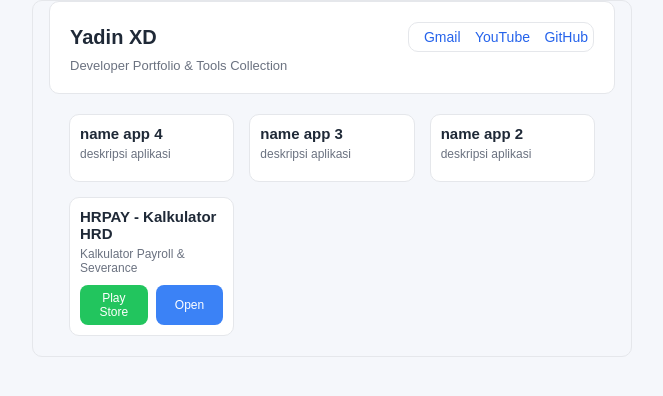
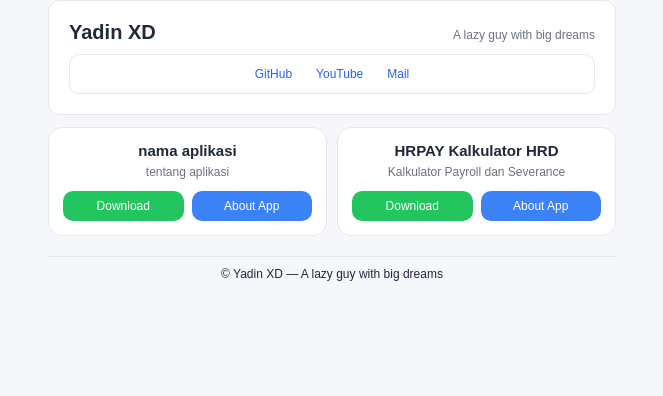
Before and after one commit to bangyete17/bangyete17.github.io, a plain HTML site: page index.html in a window 1280 px wide. Shown: the whole page, without its empty margins (308-971 px from the left). Drawn offline with Linux system fonts and the light colour scheme.

Commit message:
Update index.html

```diff
--- a/index.html
+++ b/index.html
@@ -2,287 +2,208 @@
 <html lang="en">
 <head>
 <meta charset="UTF-8">
-<title>Developer Portfolio</title>
+<title>Developer Portfolio Yadin XD</title>
 <meta name="viewport" content="width=device-width, initial-scale=1.0">
-
 <style>
-/* ======================
-   RESET + THEME KALem
-====================== */
-* {
-  margin: 0;
-  padding: 0;
-  box-sizing: border-box;
-  font-family: Arial, sans-serif;
+*{
+  margin:0;
+  padding:0;
+  box-sizing:border-box;
+  font-family:Arial,sans-serif;
 }
 
-body {
-  background: #f5f7fb;
-  color: #1f2937;
-  display: flex;
-  justify-content: center;
+body{
+  background:#f5f7fb;
+  color:#1f2937;
+  display:flex;
+  justify-content:center;
 }
 
-.container {
-  width: 100%;
-  max-width: 600px; /* batas lebar */
-  padding: 0 16px;
-  border: 1px solid #e5e7eb;
-  border-radius: 10px;
+.container{
+  width:100%;
+  max-width:600px;
+  padding:0 16px;
 }
 
-/* ======================
-   HEADER
-====================== */
-header {
-  padding: 20px;
-  background: #ffffff;
-  border-bottom: 1px solid #e5e7eb;
-  border: 1px solid #e5e7eb;
-  border-radius: 10px;
+header{
+  padding:20px;
+  background:#fff;
+  border:1px solid #e5e7eb;
+  border-radius:12px;
+  margin-bottom:12px;
 }
 
-.info1 {
-  display: flex;
-  justify-content: space-between;
-  align-items: center;
-  flex-wrap: wrap;
-  gap: 10px;
+.headerName{
+  display:flex;
+  justify-content:space-between;
+  align-items:center;
+  flex-wrap:wrap;
+  gap:10px;
 }
 
-.info1 h2 {
-  font-size: 20px;
+.headerName h2{
+  font-size:20px;
 }
 
-/* SOCIAL LINK */
+.social{
+  margin-top:10px;
+  padding:8px;
 
- .social {
-  padding: 5px;
-  border: 1px solid #e5e7eb;
-  border-radius: 10px;
+  display:flex;
+  justify-content:center;
+  align-items:center;
+  gap:12px;
+
+  border:1px solid #e5e7eb;
+  border-radius:10px;
+  flex-wrap:wrap;
 }
 
-.social a {
-  margin-left: 10px;
-  text-decoration: none;
-  color: #2563eb;
-  font-size: 14px;
+.social a{
+  text-decoration:none;
+  color:#2563eb;
+  font-size:12px;
+  padding:4px 6px;
 }
 
-.social a:hover {
-  text-decoration: underline;
+.social a:hover{
+  text-decoration:underline;
 }
 
-.info2 {
-  margin-top: 6px;
-  font-size: 13px;
-  color: #6b7280;
+.headerDesc{
+  margin-top:5px;
+  font-size:12px;
+  color:#6b7280;
 }
 
-/* ======================
-   GRID
-====================== */
-#gridApp {
-  display: grid;
-  grid-template-columns: repeat(auto-fit, minmax(150px, 1fr));
-  gap: 15px;
-  padding: 20px;
+.gridWrap{
+  display:grid;
+  grid-template-columns:repeat(2, 1fr);
+  gap:10px;
 }
 
-.app-card {
-  background: #ffffff;
-  border: 1px solid #e5e7eb;
-  border-radius: 10px;
-  padding: 10px;
-  transition: 0.2s;
+.gridContent{
+  background:#fff;
+  border:1px solid #e5e7eb;
+  border-radius:14px;
+  padding:14px;
+  transition:0.2s;
 }
 
-.app-card:hover {
-  transform: translateY(-4px);
-  box-shadow: 0 6px 18px rgba(0,0,0,0.08);
+.gridContent:hover{
+  transform:translateY(-4px);
+  box-shadow:0 8px 20px rgba(0,0,0,0.08);
 }
 
-.app-card h4 {
-  font-size: 15px;
-  margin-bottom: 5px;
+.titleApp{
+  font-size:15px;
+  font-weight:600;
+  margin-bottom:6px;
+  text-align:center;
+  word-break:break-word;
 }
 
-.app-card p {
-  font-size: 12px;
-  color: #6b7280;
-  margin-bottom: 10px;
+.descApp{
+  font-size:12px;
+  color:#6b7280;
+  margin-bottom:12px;
+  text-align:center;
+  word-break:break-word;
 }
 
-/* BUTTON */
-.btn-group {
-  display: flex;
-  gap: 8px;
+.buttonGrid{
+  display:flex;
+  gap:8px;
 }
 
-.btn {
-  flex: 1;
-  padding: 6px 8px;
-  font-size: 12px;
-  border-radius: 8px;
-  border: none;
-  cursor: pointer;
-  text-align: center;
+.buttonPlaystore,
+.buttonAboutApp{
+  flex:1;
+  padding:8px;
+  font-size:12px;
+  border-radius:10px;
+  text-align:center;
+  cursor:pointer;
+  user-select:none;
+  transition:0.2s;
 }
 
-.btn-play {
-  background: #22c55e;
-  color: white;
+.buttonPlaystore{
+  background:#22c55e;
+  color:#fff;
 }
 
-.btn-html {
-  background: #3b82f6;
-  color: white;
+.buttonAboutApp{
+  background:#3b82f6;
+  color:#fff;
 }
 
-/* ======================
-   TOPBAR
-====================== */
-#topbar {
-  display: none;
-  position: sticky;
-  top: 0;
-  background: #ffffff;
-  padding: 12px;
-  border-bottom: 1px solid #e5e7eb;
-  align-items: center;
-  gap: 10px;
-    border: 1px solid #e5e7eb;
-  border-radius: 10px;
+.buttonPlaystore:hover,
+.buttonAboutApp:hover{
+  opacity:0.85;
+  transform:scale(1.02);
 }
 
-#topbar button {
-  background: #e5e7eb;
-  border: none;
-  padding: 6px 10px;
-  border-radius: 8px;
-  cursor: pointer;
+a{text-decoration:none;}
+
+.footer{
+  margin-top:20px;
+  margin-bottom:20px;
+  text-align:center;
+  border-top:1px solid #e5e7eb;
+  font-size:12px;
+  color:#1f2937;
+  padding:10px;
 }
 
-/* CONTENT */
-#contentHtml {
-  display: none;
-  padding: 10px;
-  border: 1px solid #e5e7eb;
-  border-radius: 10px;
-}
+/* RESPONSIVE */
+@media (max-width:500px){
+.gridWrap{grid-template-columns:1fr;}}
 
-.hide {
-  display: none !important;
-}
 </style>
 </head>
 <body>
-<div class="container">
+<!-- CONTAINER -->
+<div class="container"><!--container start -->
 <!-- HEADER -->
-<header id="header">
-<div class="info1">
+<header id="header"><!--header start -->
+
+<div class="headerName">
 <h2>Yadin XD</h2>
+<div class="headerDesc">A lazy guy with big dreams</div>
+</div>
+
 <div class="social">
-<a href=" " >Gmail</a>
-<a href=" " >YouTube</a>
-<a href=" " >GitHub</a>
+<a href="https:// bangyete17.github.io">GitHub</a>
+<a href="https://www.youtube.com/@YadinXD" target="_blank">YouTube</a>
+<a href="mailto:bangyete17@gmail.com">Mail</a>
 </div>
-</div>
-<div class="info2">Developer Portfolio & Tools Collection</div>
-</header>
-<!-- GRID -->
-<main id="gridApp"></main>
-<!-- TOPBAR -->
-<div id="topbar">
-<button onclick="closeViewer()">← Back</button>
-<h3 id="judulContentHtml"></h3>
-</div>
-<!-- CONTENT -->
-<div id="contentHtml"></div>
- </div>
-<script>
-/* ======================
-   DATA APPS
-====================== */
-const apps = [
-  {
-    title: "name app 4",
-    desc: "deskripsi aplikasi",
-    playstore: "",
-    html: ""
-  },
-  {
-    title: "name app 3",
-    desc: "deskripsi aplikasi",
-    playstore: "",
-    html: ""
-  },
-  {
-    title: "name app 2",
-    desc: "deskripsi aplikasi",
-    playstore: "",
-    html: ""
-  },
-  {
-    title: "HRPAY - Kalkulator HRD",
-    desc: "Kalkulator Payroll & Severance",
-    playstore: "https://play.google.com/store/apps/details?id=com.yadinxd.hrpay_hrdpaymenttool",
-    html: "Kebijakan-Privasi-HRPAY.html"
-  }
-];
 
-/* ======================
-   RENDER GRID
-====================== */
-const grid = document.getElementById("gridApp");
+</header><!--header end -->
 
-apps.forEach((app) => {
-const div = document.createElement("div");
-div.className = "app-card";
+<!-- GRID & CONTENT -->
+<div class="gridWrap"><!--gridWrap start -->
 
-div.innerHTML = `
-<h4>${app.title}</h4>
-<p>${app.desc}</p>
+<div class="gridContent"><!--gridContent start -->
+<div class="titleApp">nama aplikasi</div>
+<div class="descApp">tentang aplikasi</div>
+<div class="buttonGrid"><!--buttonGrid start -->
+<div class="buttonPlaystore">Download</div>
+<div class="buttonAboutApp">About App</div>
+</div><!--buttonGrid end -->
+</div><!--gridContent end -->
 
-<div class="btn-group">
-${app.playstore ? `
-<button class="btn btn-play" onclick="window.open('${app.playstore}','_blank')">Play Store</button>
-` : ""}
+<div class="gridContent"><!--gridContent start -->
+<div class="titleApp">HRPAY Kalkulator HRD</div>
+<div class="descApp">Kalkulator Payroll dan Severance</div>
+<div class="buttonGrid"><!--buttonGrid start -->
+<a class="buttonPlaystore" href="https://play.google.com/store/apps/details?id=com.yadinxd.hrpay_hrdpaymenttool" target="_blank">Download</a>
+<a class="buttonAboutApp" href="https:// bangyete17.github.io/Kebijakan-Privasi-HRPAY">About App</a>
+</div><!--buttonGrid end -->
+</div><!--gridContent end -->
 
-${app.html ? `
-<button class="btn btn-html" onclick="openHtml('${app.title}','${app.html}')">Open</button>
-` : ""}
-</div>
-  `;
-
-grid.appendChild(div);
-});
-
-/* ======================
-   OPEN HTML VIEW
-====================== */
-function openHtml(title, file) {
-document.getElementById("header").classList.add("hide");
-document.getElementById("gridApp").classList.add("hide");
-
-document.getElementById("topbar").style.display = "flex";
-document.getElementById("contentHtml").style.display = "block";
-
-document.getElementById("judulContentHtml").innerText = title;
-
-document.getElementById("contentHtml").innerHTML =
-`<iframe src="${file}" style="width:100%;height:80vh;border:none;"></iframe>`;
-}
-/* ======================
-   CLOSE
-====================== */
-function closeViewer() {
-document.getElementById("header").classList.remove("hide");
-document.getElementById("gridApp").classList.remove("hide");
-
-document.getElementById("topbar").style.display = "none";
-document.getElementById("contentHtml").style.display = "none";
-}
-</script>
+</div><!--gridWrap end -->
+<div class="footer">© Yadin XD — A lazy guy with big dreams</div>
+</div><!--container end -->
 </body>
 </html>
```
